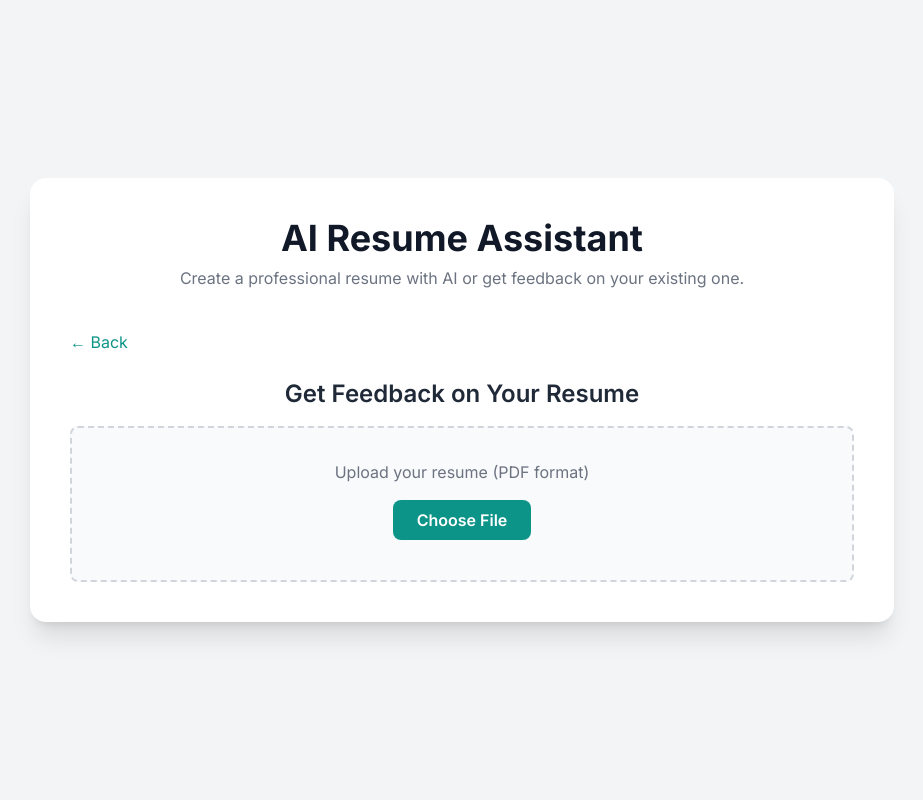
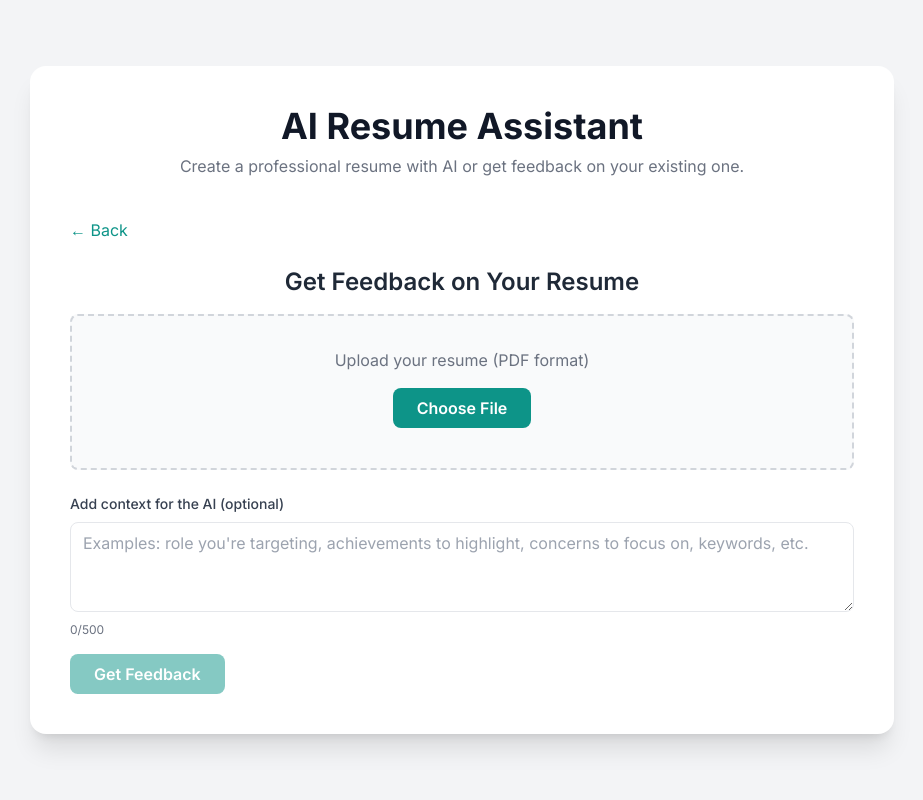
Before and after one commit to indharsh/resumeBuilder, a Flask app: page / in a window 1280 px wide, after a click on "Upload & Review". Shown: the whole page, without its empty margins (178-1101 px from the left). Run offline with Flask 3, Linux system fonts and the light colour scheme; some libraries are stand-ins or nearby versions.

Commit message:
Add user prompt functionality for rating resume

```diff
--- a/server.py
+++ b/server.py
@@ -39,10 +39,7 @@ def extractTextFromPDF(file):
 def getFeedbackFromGroq(prompt, resumeData):
     with open ('system_prompt.txt', 'r') as file:
         systemPrompt = file.read()
-    try:
-        response = client.chat.completions.create(
-            model="openai/gpt-oss-120b",
-            messages=[
+    llmMessages = [
                 {
                     "role": "system",
                     "content": f"{systemPrompt}"
@@ -52,7 +49,12 @@ def getFeedbackFromGroq(prompt, resumeData):
                     "role": "user",
                     "content": f"{prompt}. \n \n Here is the resume data: {resumeData}"
                 }
-            ],
+            ]
+    print(f"[DEBUG] LLM Messages: {llmMessages}")
+    try:
+        response = client.chat.completions.create(
+            model="openai/gpt-oss-120b",
+            messages=llmMessages,
             max_tokens=8192,
             temperature=0.7,
             max_completion_tokens=8192,
@@ -115,6 +117,7 @@ def rate_resume():
 
     file = request.files['resume']
     userPrompt = request.form.get('userPrompt', '')
+    print(f"[DEBUG] User Prompt: {userPrompt}")
 
     # Check if the user selected a file
     if file.filename == '':
@@ -125,7 +128,7 @@ def rate_resume():
     print(f"[DEBUG] Received file: {file.filename}, type: {type(file)}")
     pdfData = extractTextFromPDF(file)
     llm_response = getFeedbackFromGroq(userPrompt, pdfData)
-    print(f"[DEBUG] LLM Response: {llm_response}")
+    print(f"[DEBUG] LLM Response message content: {llm_response}")
     llm_response = json.loads(llm_response)
     return jsonify({"summary": [llm_response['summary']], "veryGoodReview": [llm_response['veryGoodReview']], "moderateReview": [llm_response['moderateReview']], "improvements": [llm_response['improvements']] }), 200
 
--- a/templates/index.html
+++ b/templates/index.html
@@ -76,6 +76,8 @@
     <div id="rateResumeView" class="hidden section-fade-in">
     <button onclick="showView('mainMenu')" class="mb-6 text-teal-600 hover:underline">&larr; Back</button>
     <h2 class="text-2xl font-semibold mb-4 text-center">Get Feedback on Your Resume</h2>
+
+    <!-- Upload box -->
     <div class="border-dashed border-2 border-gray-300 rounded-lg p-8 text-center bg-gray-50">
         <p class="mb-4 text-gray-500">Upload your resume (PDF format)</p>
         <input type="file" id="resumeUpload" class="hidden" accept=".pdf">
@@ -84,13 +86,45 @@
         </button>
         <p id="fileName" class="mt-2 text-sm text-gray-600"></p>
     </div>
-        <div id="rate-loader" class="text-center mt-4 hidden">
+
+    <!-- Prompt + Button cluster (kept together) -->
+    <div id="rateFormCluster" class="mt-6">
+        <label for="userPrompt" class="block text-sm font-medium text-gray-700">
+        Add context for the AI (optional)
+        </label>
+        <textarea
+        id="userPrompt"
+        rows="3"
+        maxlength="500"
+        class="mt-2 w-full px-3 py-2 border rounded-lg bg-white focus:outline-none focus:ring-2 focus:ring-teal-500"
+        placeholder="Examples: role you're targeting, achievements to highlight, concerns to focus on, keywords, etc."
+        ></textarea>
+        <div class="mt-1 text-xs text-gray-500">
+        <span id="userPromptCount">0</span>/500
+        </div>
+
+        <div class="mt-4">
+        <button
+            id="getFeedbackBtn"
+            class="bg-teal-600 text-white font-semibold py-2 px-6 rounded-lg hover:bg-teal-700 disabled:opacity-50 disabled:cursor-not-allowed"
+            disabled
+        >
+            Get Feedback
+        </button>
+        </div>
+    </div>
+
+    <!-- Loader -->
+    <div id="rate-loader" class="text-center mt-6 hidden">
         <p>Analyzing your resume... Please wait.</p>
     </div>
+
+    <!-- 🟢 Make sure this is AFTER the form cluster so results appear below everything -->
     <div id="feedbackResults" class="mt-8 hidden"></div>
     </div>
 
     </div>
+
   </div>
 
   <script>
@@ -106,24 +140,84 @@
     document.getElementById('feedbackResults').classList.add('hidden');
     document.getElementById('fileName').textContent = '';
     document.getElementById('rate-loader').classList.add('hidden');
+
+    const up = document.getElementById('userPrompt');
+    if (up) { up.value = ''; }
+    const upCount = document.getElementById('userPromptCount');
+    if (upCount) upCount.textContent = '0';
+
+    const btn = document.getElementById('getFeedbackBtn');
+    if (btn) btn.disabled = true;
+
+    // clear any chosen file
+    const fileInput = document.getElementById('resumeUpload');
+    if (fileInput) fileInput.value = '';
+    selectedFile = null;
   }
 
-    // Resume Rating
+  // ===== Resume Rating =====
   const fileInput = document.getElementById('resumeUpload');
   const fileNameDisplay = document.getElementById('fileName');
   const rateLoader = document.getElementById('rate-loader');
   const feedbackResults = document.getElementById('feedbackResults');
+  const userPromptInput = document.getElementById('userPrompt');
+  const userPromptCount = document.getElementById('userPromptCount');
+  const getFeedbackBtn = document.getElementById('getFeedbackBtn');
 
-    fileInput.addEventListener('change', async () => {
-      if (!fileInput.files.length) return;
+  let selectedFile = null;
+  let submitting = false;
+
+  // live character counter
+  if (userPromptInput && userPromptCount) {
+    userPromptInput.addEventListener('input', () => {
+      userPromptCount.textContent = userPromptInput.value.length.toString();
+    });
+  }
+
+  // On file choose: just remember the file & enable button (no API call)
+  fileInput.addEventListener('change', () => {
+    if (!fileInput.files.length) {
+      selectedFile = null;
+      fileNameDisplay.textContent = '';
+      getFeedbackBtn.disabled = true;
+      return;
+    }
     const file = fileInput.files[0];
+
+    // optional: enforce PDF
+    if (file.type !== 'application/pdf' && !file.name.toLowerCase().endsWith('.pdf')) {
+      selectedFile = null;
+      fileInput.value = '';
+      fileNameDisplay.textContent = '';
+      getFeedbackBtn.disabled = true;
+      feedbackResults.classList.remove('hidden');
+      feedbackResults.innerHTML = `<div class="p-3 rounded-lg bg-red-100 text-red-800">Please upload a PDF file.</div>`;
+      return;
+    }
+
+    selectedFile = file;
     fileNameDisplay.textContent = `File selected: ${file.name}`;
+    getFeedbackBtn.disabled = false;
+  });
+
+  // On button click: make the API call
+  getFeedbackBtn.addEventListener('click', async () => {
+    if (submitting) return; // prevent double-clicks
+    if (!selectedFile) {
+      feedbackResults.classList.remove('hidden');
+      feedbackResults.innerHTML = `<div class="p-3 rounded-lg bg-red-100 text-red-800">Please choose a PDF before requesting feedback.</div>`;
+      return;
+    }
+
+    submitting = true;
+    getFeedbackBtn.disabled = true;
     rateLoader.classList.remove('hidden');
     feedbackResults.classList.add('hidden');
     feedbackResults.innerHTML = '';
 
     const formData = new FormData();
-      formData.append('resume', file);
+    formData.append('resume', selectedFile);
+    formData.append('userPrompt', (userPromptInput?.value || '').trim());
 
     try {
       const response = await fetch('/resumeBuilder/rateResume', {
@@ -138,7 +232,8 @@
     } finally {
       rateLoader.classList.add('hidden');
       feedbackResults.classList.remove('hidden');
-        fileInput.value = '';
+      submitting = false;
+      getFeedbackBtn.disabled = false; // keep enabled so they can resubmit with same file/prompt
     }
   });
 
@@ -159,8 +254,16 @@
   html += renderSection('Good things about your resume:', feedback.moderateReview, 'yellow');
   html += renderSection('Things which can be improved:', feedback.improvements, 'red');
 
+  const feedbackResults = document.getElementById('feedbackResults');
   feedbackResults.innerHTML = html;
+  feedbackResults.classList.remove('hidden');
+
+  // Smoothly scroll to results (optional)
+  feedbackResults.scrollIntoView({ behavior: 'smooth', block: 'start' });
 }
+
 </script>
+
+
 </body>
 </html>
```
Lines whose indentation alone changed are shown as unchanged.
